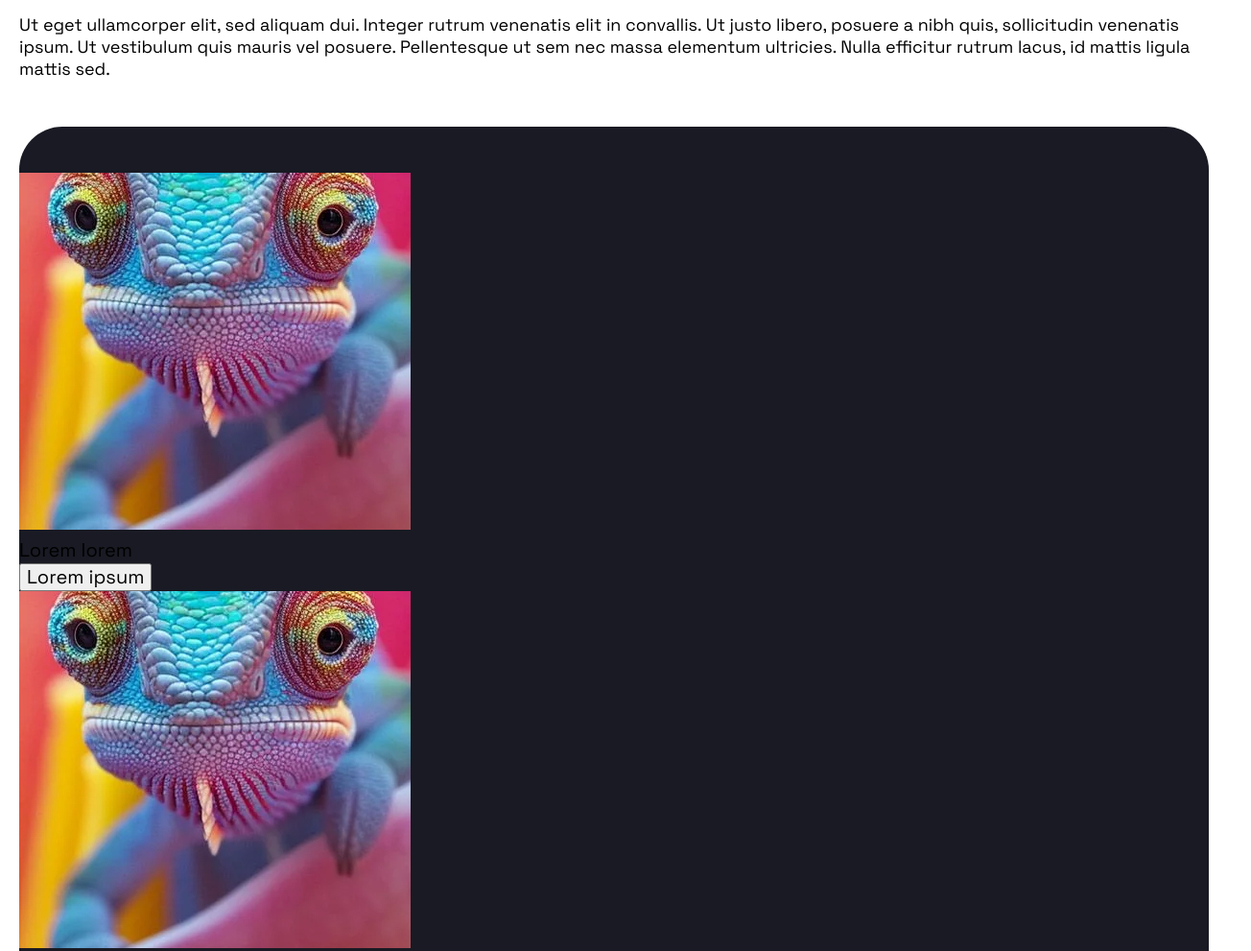
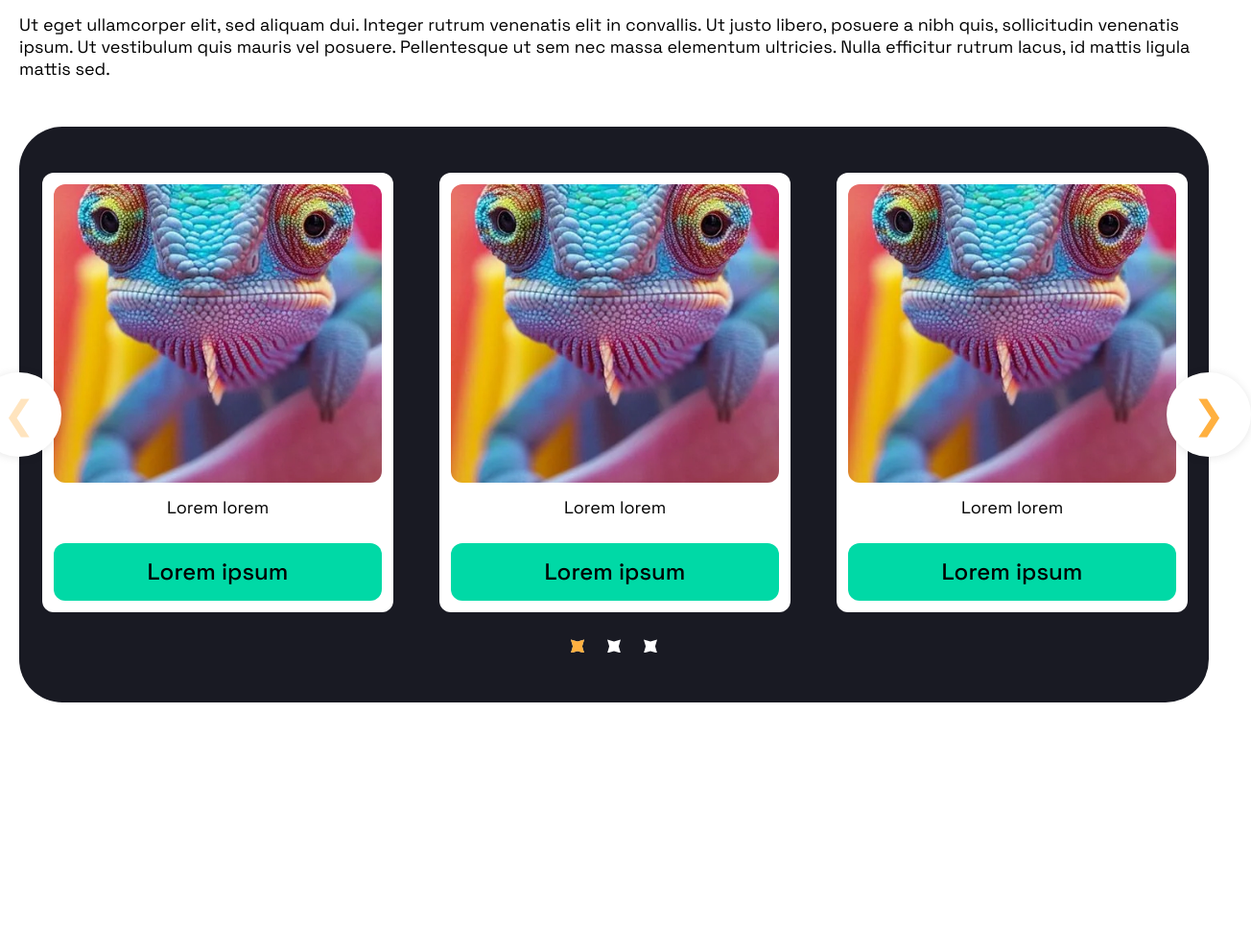
Before and after one commit to lezver/chameleon, a plain HTML site: page index.html in a window 1280 px wide. Shown: the part 1220-2211 px from the top of the page at 96% size, 1304 px wide, since content can reach past the window. After the commit the page ends 2169 px from the top, so only its background shows below. Drawn offline with nearby package versions, Linux system fonts and the light colour scheme; the site is published under a folder, as on GitHub Pages, so addresses that start at the root find nothing.

Commit message:
Update index.html

```diff
--- a/index.html
+++ b/index.html
@@ -10,8 +10,8 @@
 			crossorigin="anonymous"
 			referrerpolicy="no-referrer"
 		/>
-		<link rel="stylesheet" type="text/css" href="slick/slick.css" />
-		<link rel="stylesheet" type="text/css" href="slick/slick-theme.css" />
+		<link rel="stylesheet" type="text/css" href="./slick/slick.css" />
+		<link rel="stylesheet" type="text/css" href="./slick/slick-theme.css" />
 		<link rel="stylesheet" href="./css/index.min.css" />
 
 		<title>Chameleon</title>
@@ -113,7 +113,7 @@
 			type="text/javascript"
 			src="//code.jquery.com/jquery-migrate-1.2.1.min.js"
 		></script>
-		<script type="text/javascript" src="slick/slick.min.js"></script>
-		<script src="/js/slider.js"></script>
+		<script type="text/javascript" src="./slick/slick.min.js"></script>
+		<script src="./js/slider.js"></script>
 	</body>
 </html>
```
